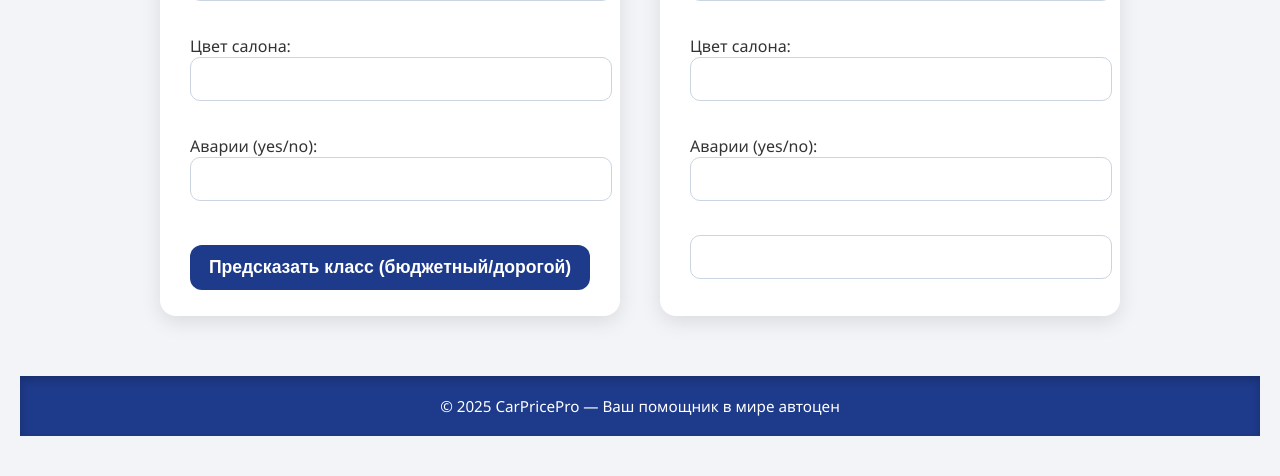
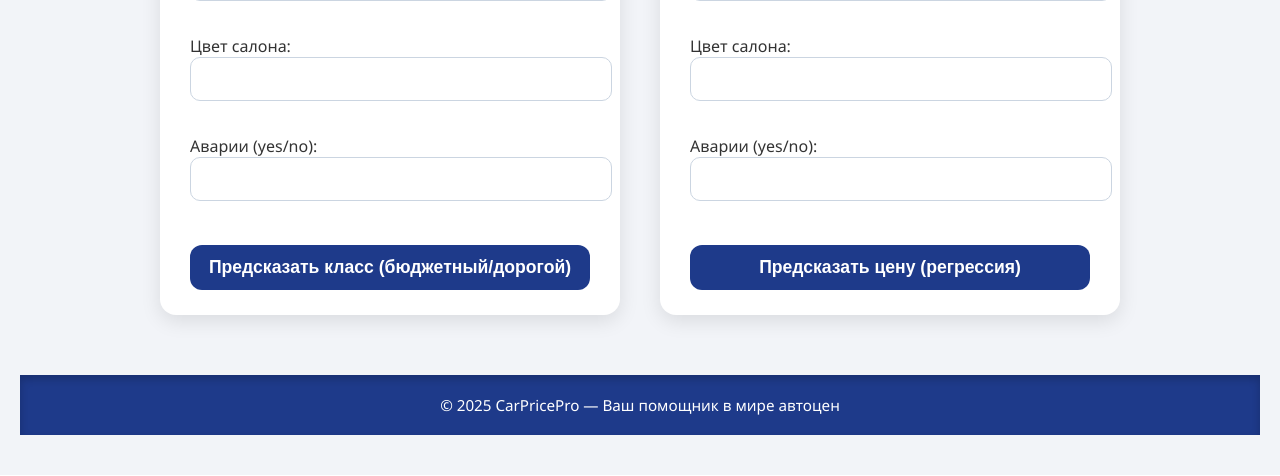
Before and after one commit to Donik2112/MachineLearning_CarsPrice, a Flask app: page / in a window 1280 px wide. Shown: the part 1022-1498 px from the top of the page. Run offline with Flask 3, Linux system fonts and the light colour scheme.

Commit message:
Update index.html

```diff
--- a/app/templates/index.html
+++ b/app/templates/index.html
@@ -162,7 +162,7 @@
         Цвет кузова: <input type="text" name="ext_col" required><br>
         Цвет салона: <input type="text" name="int_col" required><br>
         Аварии (yes/no): <input type="text" name="accident" required><br>
-        <input type="text" name="model_year" value="{{ request.form.model_year }}" required>
+        <input type="submit" value="Предсказать цену (регрессия)">
     </form>
 </main>
 
```
